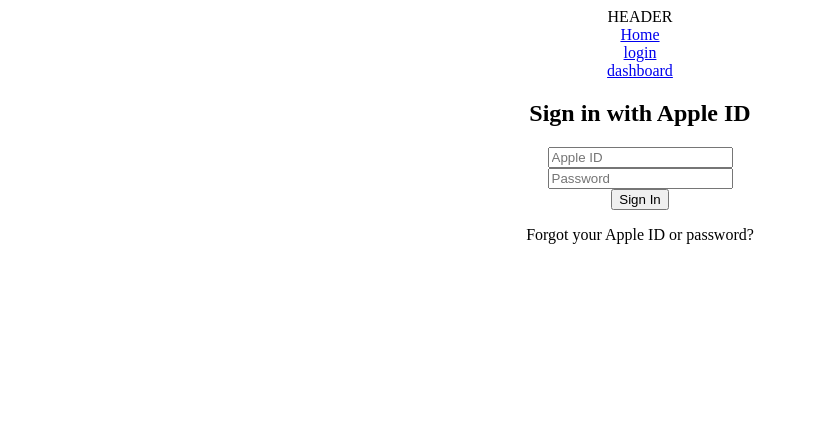
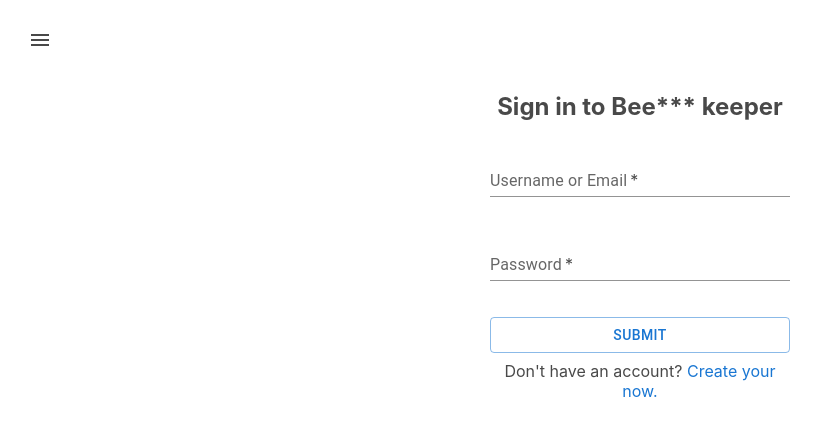
Before and after one commit to huynhlqDev/first-project-react-app, a React (Create React App) app: page /login in a window 1280 px wide. Shown: the top 436 px of the page, without its empty margins (0-822 px from the left). Built offline with nearby package versions, Linux system fonts and the light colour scheme.

Commit message:
finish coding login page

```diff
--- a/package.json
+++ b/package.json
@@ -3,6 +3,10 @@
   "version": "0.1.0",
   "private": true,
   "dependencies": {
+    "@emotion/react": "^11.14.0",
+    "@emotion/styled": "^11.14.0",
+    "@mui/icons-material": "^6.4.8",
+    "@mui/material": "^6.4.8",
     "@testing-library/dom": "^10.4.0",
     "@testing-library/jest-dom": "^6.6.3",
     "@testing-library/react": "^16.2.0",
--- a/src/App.js
+++ b/src/App.js
@@ -4,9 +4,7 @@
 
 function App() {
   return (
-    <div className="App">
-      <AppRouter></AppRouter>
-    </div>
+    <AppRouter></AppRouter>
   );
 }
 
--- a/src/component/Header.jsx
+++ b/src/component/Header.jsx
@@ -1,15 +1,36 @@
 import { Link } from "react-router-dom";
+import { useSelector } from 'react-redux'
+import { AppBar, Toolbar, Typography, Button, IconButton } from "@mui/material";
+import MenuIcon from "@mui/icons-material/Menu";
+
+
 
 const Header = () => {
+
+    const { logged, error } = useSelector((state) => state.auth);
     return (
-       <div className="header">HEADER
-       <br></br>
-       <Link to="/home">Home</Link>
-       <br></br>
-       <Link to="/login">login</Link>
-       <br></br>
-       <Link to="/dashboard">dashboard</Link>
-       </div>
+        <AppBar position="static" sx={{ backgroundColor: logged ? "#F2F2F7" : "transparent" , boxShadow: "none" }}>
+            <Toolbar>
+                {/* Icon bên trái luôn hiển thị */}
+                <IconButton edge="start" color="inherit">
+                    <MenuIcon />
+                </IconButton>
+
+                {/* Khi đăng nhập mới hiển thị tiêu đề */}
+                {logged && (
+                    <Typography variant="h6" sx={{ flexGrow: 1, marginLeft: 2 }}>
+                        Dashboard
+                    </Typography>
+                )}
+
+                {/* Khi đăng nhập mới hiển thị nút Logout */}
+                {logged && (
+                    <Button color="inherit" onClick={() => { }}>
+                        Logout
+                    </Button>
+                )}
+            </Toolbar>
+        </AppBar>
     )
 }
 
--- a/src/page/LoginPage.jsx
+++ b/src/page/LoginPage.jsx
@@ -1,15 +1,27 @@
 import React, { useState, useEffect } from 'react';
 import { useDispatch, useSelector } from 'react-redux';
 import { useNavigate } from 'react-router-dom';
-import { login } from '../redux/action/authActions';
+import { login, logout } from '../redux/action/authActions';
+
+import TextField from '@mui/material/TextField';
+import Button from '@mui/material/Button';
+import Stack from '@mui/material/Stack';
+import Link from '@mui/material/Link';
 
 const LoginPage = () => {
-    const [username, setUsername] = useState('');
-    const [password, setPassword] = useState('');
-
+    /// PROPERRTIES
     const dispatch = useDispatch();
     const navigate = useNavigate();
     const { logged, error } = useSelector((state) => state.auth);
+
+    const [username, setUsername] = useState('');
+    const [password, setPassword] = useState('');
+    const [validate, setValidate] = useState({ username: false, password: false });
+
+    /// PAGE LIFE CYCLE
+    useEffect(() => {
+        console.log("validate: ", validate);
+    }, [validate])
 
     useEffect(() => {
         if (logged) navigate("/dashboard");
@@ -18,55 +30,90 @@
     useEffect(() => {
         if (error) {
             alert(error);
+            dispatch(logout());
         }
     }, [error])
 
     useEffect(() => {
-        console.log("[SHOW] - Login page");
+        console.log("username: ", username);
+        console.log("password: ", password);
+    }, [username, password])
 
-    }, [])
+    useEffect(() => {
+        if (logged) navigate("/dashboard");
+    }, [logged])
 
+    /// LOGIC FUNCTIONS
     const handleSubmit = (e) => {
+        if (!inValidInput()) {
+            // Perform login
+            setValidate({ username: false, password: false });
             e.preventDefault();
-        // Handle login logic here
             dispatch(login(username, password));
+        }
     };
 
+    /// VALIDATE FUNCTIONS
+    const inValidInput = () => {
+        var inValidUsername = validateUsername();
+        var inValidPassword = validatePassword();
 
+        setValidate({ username: inValidUsername, password: inValidPassword });
+        return inValidUsername || inValidPassword;
+    }
+
+    const validateUsername = () => {
+        return username.length == 0;
+    }
+
+    const validatePassword = () => {
+        return password.length == 0;
+    }
+
+    /// RENDER
     return (
-        <div className="flex h-screen items-center justify-center bg-gray-100">
-            <div className="w-96 bg-white p-8 shadow-lg rounded-lg">
-                <h2 className="text-center text-2xl font-semibold mb-6">Sign in with Apple ID</h2>
-                <form onSubmit={handleSubmit}>
-                    <div className="mb-4">
-                        <input
-                            type="text"
-                            placeholder="Apple ID"
-                            className="w-full p-3 border rounded-lg focus:ring-2 focus:ring-blue-500 focus:outline-none"
-                            value={username}
-                            onChange={(e) => setUsername(e.target.value)}
+        <div className="login-container">
+            <Stack
+                spacing={1}
+                useFlexGap
+                sx={{ flexWrap: 'wrap', width: '100%', maxWidth: '300px', margin: 'auto' }}
+            >
+                <h2>Sign in to Bee*** keeper</h2>
+                <TextField
+                    id="username"
+                    label="Username or Email"
+                    variant="standard"
+                    required
+                    error={(validate.username)}
+                    onInput={(e) => setUsername(e.target.value)}
+                    helperText= {validate.username ? "Incorrect entry." : ""}
                 />
-                    </div>
-                    <div className="mb-4">
-                        <input
+                <br></br>
+                <TextField
+                    id="password"
+                    label="Password"
+                    variant="standard"
                     type="password"
-                            placeholder="Password"
-                            className="w-full p-3 border rounded-lg focus:ring-2 focus:ring-blue-500 focus:outline-none"
-                            value={password}
-                            onChange={(e) => setPassword(e.target.value)}
+                    required
+                    error={(validate.password)}
+                    onInput={(e) => setPassword(e.target.value)}
+                    helperText= {(validate.password) ? "Incorrect entry." : ""}
                 />
-                    </div>
-                    <button
-                        type="submit"
-                        className="w-full bg-blue-600 text-white p-3 rounded-lg hover:bg-blue-700 transition"
+                <br></br>
+                <Button
+                    id="submit"
+                    onClick={handleSubmit}
+                    variant="outlined"
                 >
-                        Sign In
-                    </button>
-                    <p className="text-center text-sm text-gray-500 mt-4">
-                        Forgot your Apple ID or password?
-                    </p>
-                </form>
-            </div>
+                    Submit
+                </Button>
+
+                <label>Don't have an account?
+                    <Link href="/register" underline="hover">
+                        {" Create your now."}
+                    </Link>
+                </label>
+            </Stack>
         </div>
     );
 };
--- a/src/redux/action/authActions.js
+++ b/src/redux/action/authActions.js
@@ -14,7 +14,6 @@
     // 2. save user
 
     dispatch({ type: LOGIN_SUCCESS, payload: data.code });
-
   } catch (error) {
     dispatch({ type: LOGIN_FAIL, payload: error.message });
   }
--- a/src/routes/AppRouter.jsx
+++ b/src/routes/AppRouter.jsx
@@ -7,8 +7,12 @@
 import NotFoundPage from '../page/NotFoundPage';
 import TaskFormPage from '../page/TaskFormPage';
 import ProjectFormPage from '../page/ProjectFormPage';
+import { useSelector } from 'react-redux';
+import { Navigate } from 'react-router-dom';
 
 const AppRouter = () => {
+
+    const {logged} = useSelector((state) => state.auth);
 
     return (
         <BrowserRouter>
@@ -18,7 +22,7 @@
                     {/* index page for "/" */}
                     <Route index element={<WelcomePage></WelcomePage>} />
 
-                    <Route path="/login" element={<LoginPage></LoginPage>} />
+                    <Route path="/login" element={logged ? <Navigate to="/dashboard" /> : <LoginPage></LoginPage>} />
                     <Route path="/register" element={<RegisterPage></RegisterPage>} />
                     <Route path="/dashboard" element={<DashboardPage></DashboardPage>} />
                     <Route path="/project" element={<ProjectFormPage></ProjectFormPage>} />
--- a/src/routes/PrivateRoute.jsx
+++ b/src/routes/PrivateRoute.jsx
@@ -1,5 +1,6 @@
 import { Navigate, Outlet } from "react-router-dom";
 import { useSelector } from "react-redux";
+
 
 const PrivateRoute = () => {
   const { token } = useSelector((state) => state.auth);
--- a/src/service/AuthAPIService.js
+++ b/src/service/AuthAPIService.js
@@ -40,6 +40,7 @@
     return data;
 
   } catch (error) {
+    console.log("error", error.message)
     throw new Error(error.message);
   }
 };
--- a/src/style/App.css
+++ b/src/style/App.css
@@ -1,3 +1,8 @@
+* {
+  font-family: -apple-system, "SF Pro Display", "Helvetica Neue", Arial, sans-serif;
+  color: #494949;
+}
+
 .App {
   text-align: center;
 }
```
Also changed, not shown: src/style/Login.css (added, +7 -0 lines), 1 other file (tests, documents, lock files or other folders). Lines whose indentation alone changed are shown as unchanged.
